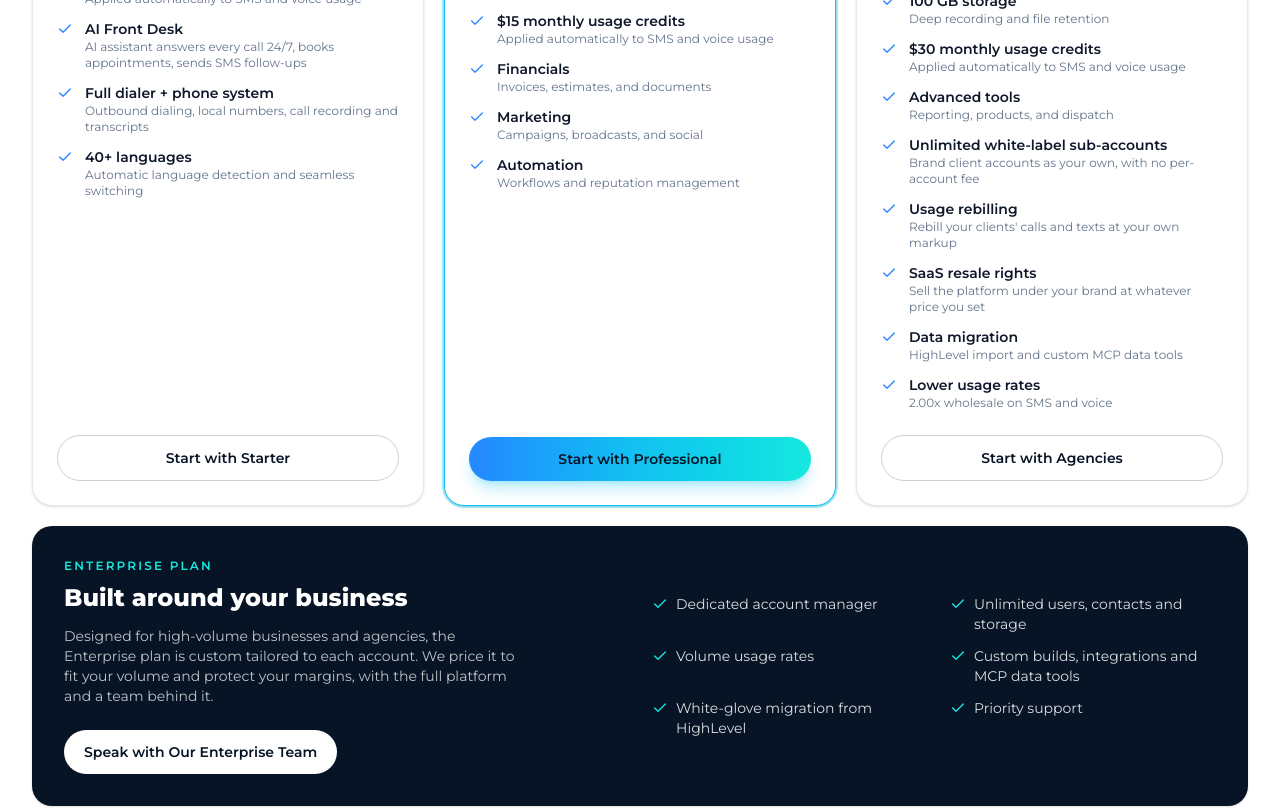
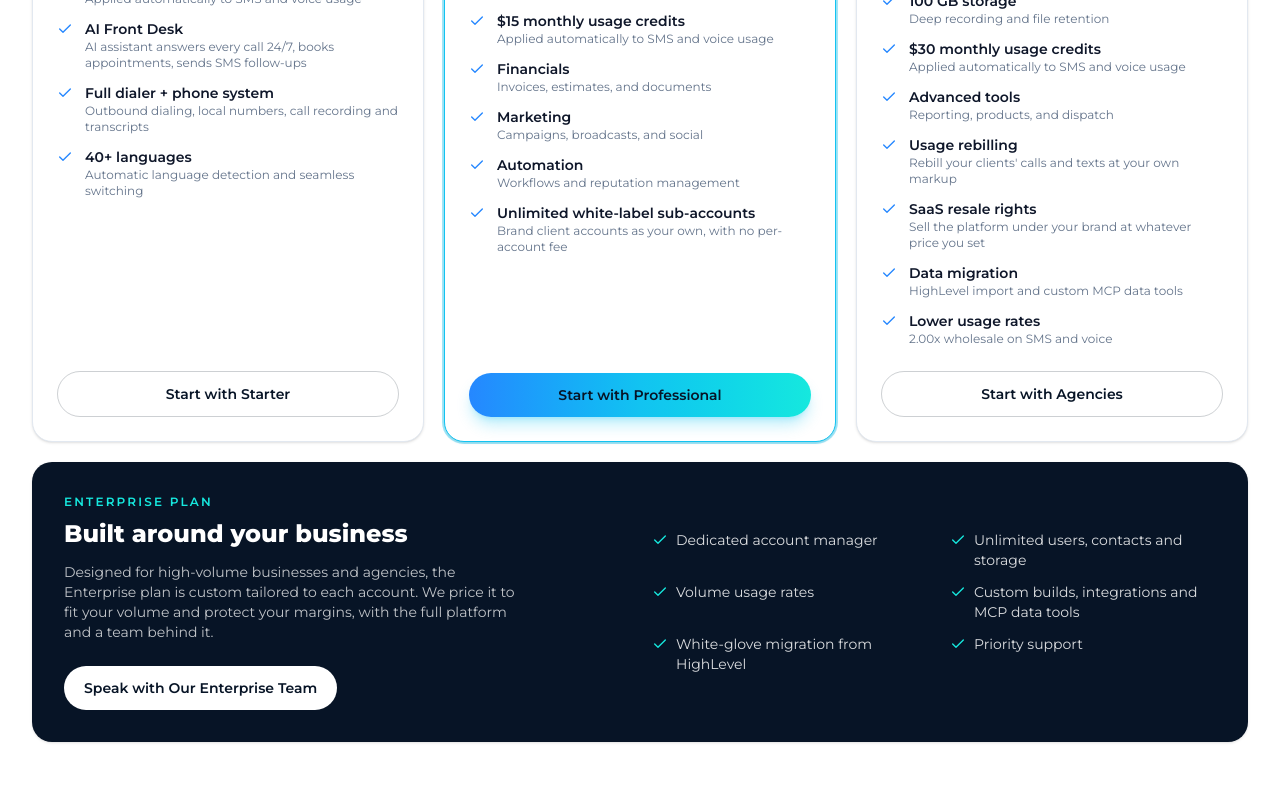
Before and after one commit to hpintojr/mercury-call-desk-site, a Next.js app: page /pricing in a window 1280 px wide. Shown: the part 1220-2028 px from the top of the page. Built offline with nearby package versions, Linux system fonts and the light colour scheme; no server answers.

Commit message:
Give Professional unlimited white-label sub-accounts
Co-Authored-By: Claude Opus 5.5 (1M context) <noreply@anthropic.com>
Claude-Session: https://claude.ai/code/session_01TCWaFa83Ge7dsLSaAHuKsv

```diff
--- a/src/content/platform.ts
+++ b/src/content/platform.ts
@@ -53,7 +53,7 @@ export const platformSections = [
 
 export const tierGating = [
   { tier: "Starter", detail: "Core CRM, Sales, and Web Presence modules. Everything a solo operator needs." },
-  { tier: "Professional", detail: "Adds Financials, Marketing, and Automation. The growth engine for most businesses." },
-  { tier: "Agencies", detail: "Adds unlimited white-label sub-accounts, usage rebilling, SaaS resale rights, Advanced Tools and HighLevel data migration." },
+  { tier: "Professional", detail: "Adds Financials, Marketing, Automation and unlimited white-label sub-accounts. The growth engine for most businesses." },
+  { tier: "Agencies", detail: "Adds usage rebilling, SaaS resale rights, Advanced Tools and HighLevel data migration." },
   { tier: "Enterprise", detail: "Custom-built for high-volume accounts: unlimited users and storage, volume usage rates and a dedicated account manager." },
 ];
--- a/src/content/pricing.ts
+++ b/src/content/pricing.ts
@@ -57,6 +57,7 @@ export const tiers: Tier[] = [
       { title: "Financials", detail: "Invoices, estimates, and documents" },
       { title: "Marketing", detail: "Campaigns, broadcasts, and social" },
       { title: "Automation", detail: "Workflows and reputation management" },
+      { title: "Unlimited white-label sub-accounts", detail: "Brand client accounts as your own, with no per-account fee" },
     ],
   },
   {
@@ -75,7 +76,6 @@ export const tiers: Tier[] = [
       { title: "100 GB storage", detail: "Deep recording and file retention" },
       { title: "$30 monthly usage credits", detail: "Applied automatically to SMS and voice usage" },
       { title: "Advanced tools", detail: "Reporting, products, and dispatch" },
-      { title: "Unlimited white-label sub-accounts", detail: "Brand client accounts as your own, with no per-account fee" },
       { title: "Usage rebilling", detail: "Rebill your clients' calls and texts at your own markup" },
       { title: "SaaS resale rights", detail: "Sell the platform under your brand at whatever price you set" },
       { title: "Data migration", detail: "HighLevel import and custom MCP data tools" },
@@ -174,7 +174,7 @@ export const compare: CompareGroup[] = [
       { label: "Automation (workflows, reputation)", cells: [false, true, true] },
       { label: "Advanced Tools (reporting, products, dispatch)", cells: [false, false, true] },
       { label: "Data Migration (HighLevel import, MCP)", cells: [false, false, true] },
-      { label: "White-label sub-accounts (unlimited)", tip: "Brand client accounts as your own, with no per-account fee.", cells: [false, false, true] },
+      { label: "White-label sub-accounts (unlimited)", tip: "Brand client accounts as your own, with no per-account fee.", cells: [false, true, true] },
       { label: "SaaS Reseller (usage rebilling + resale rights)", tip: "Resell Mercury CRM under your own brand and rebill client usage at your own markup.", cells: [false, false, true] },
     ],
   },
@@ -208,6 +208,6 @@ export const whyChoose = [
   { title: "Transparent Usage Pricing", body: "Published per-segment and per-minute rates on every tier. Competitors hide overages until the invoice; we print ours." },
   { title: "Live in Days, Not Months", body: "AI assistants trained on your business, numbers provisioned, CRM configured. No complex installations." },
   { title: "Built-In Compliance Tools", body: "An in-system DNC list, automatic consent checks, calling-hour enforcement, automatic opt-outs, and A2P 10DLC registration handled." },
-  { title: "Scales to White-Label", body: "Grow from a single location to a resold SaaS product. Agencies unlocks unlimited white-label sub-accounts, usage rebilling and SaaS resale." },
+  { title: "Scales to White-Label", body: "Grow from a single location to a resold SaaS product. Professional unlocks unlimited white-label sub-accounts; Agencies adds usage rebilling and SaaS resale." },
   { title: "Real Human Backup", body: "AI handles the routine; your team handles the exceptions. Call transfer and routing keep humans one tap away." },
 ];
```
